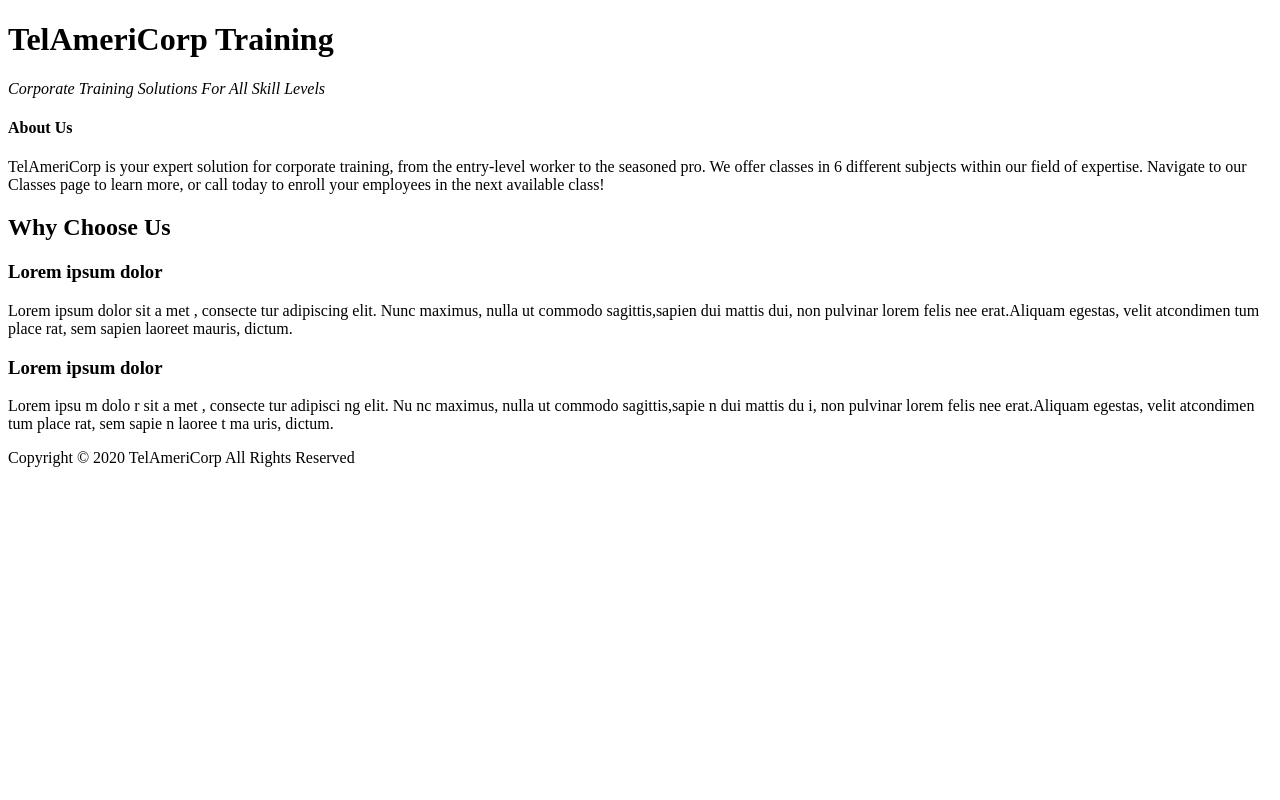
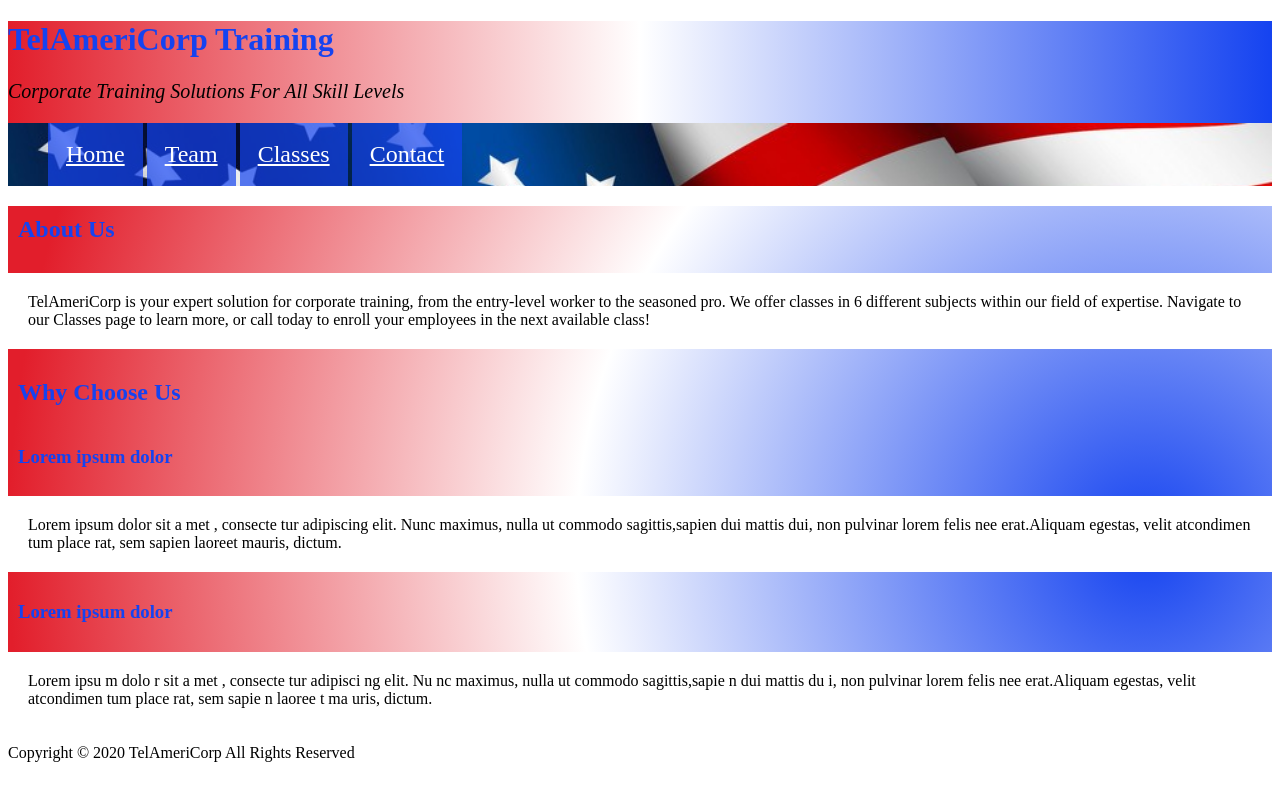
Before and after one commit to SpencerPearson/FED1StudioProject, a plain HTML site: page Fed1StudioProject/index.html in a window 1280 px wide. Drawn offline with Linux system fonts and the light colour scheme.

Commit message:
Added nav bar and us flag background

```diff
--- /dev/null
+++ b/Fed1StudioProject/CSS/style.css
@@ -0,0 +1,45 @@
+body main {
+    background-image: radial-gradient(circle farthest-side at 90% 65%, #1543F0, #ffffff, #e21e2b);
+}
+h1, h2, h3, h4 {
+    font-weight: bold;
+}
+header {
+    background-image: linear-gradient(90deg, #e21e2b, #ffffff, #1543F0);
+}
+header h1{
+    font-weight: bold;
+    color: #1543F0;
+}
+header p{
+    font-size: 20px;
+}
+main h2, h3{
+    color: #1543F0;
+    padding: 10px;
+}
+main p{
+    background-color: #ffffff;
+    padding: 20px;
+}
+nav ul {
+    background-image: url('../images/american-flag-crop.jpg');
+    background-size: cover;
+    background-repeat: no-repeat;
+    border-top: 2px;
+    border-bottom: 2px;
+}
+nav ul li{
+    display: inline-block;
+}
+nav ul li a{
+    padding: 18px;
+    font-size: 24px;
+    display: block;
+    background-color: rgba(21, 67, 240, .7);
+    color: #ffffff;
+}
+nav ul a:hover, a:active, a:focus{
+    color: #1543f0;
+    background-color: rgba(255, 255, 255, .7);
+}
--- a/Fed1StudioProject/index.html
+++ b/Fed1StudioProject/index.html
@@ -2,6 +2,7 @@
 <html>
 <head>
     <meta charset="utf-8" />
+    <link href="CSS/style.css" rel="stylesheet" />
     <title>TelAmeriCorp Training </title>
 </head>
 <body>
@@ -11,9 +12,25 @@
             TelAmeriCorp Training
         </h1>
         <p><em>Corporate Training Solutions For All Skill Levels</em></p>
+        <nav>
+            <ul>
+                <li>
+                    <a href="index.html">Home</a>
+                </li>
+                <li>
+                    <a href="Team.html">Team</a>
+                </li>
+                <li>
+                    <a href="Classes.html">Classes</a>
+                </li>
+                <li>
+                    <a href="Contact.html">Contact</a>
+                </li>
+            </ul>
+        </nav>
     </header>
     <main>
-        <h4> About Us </h4>
+        <h2> About Us </h2>
         <p> TelAmeriCorp is your expert solution for corporate training, from the entry-level worker to the seasoned pro. We offer classes in 6 different subjects within our field of expertise. Navigate to our Classes page to learn more, or call today to enroll your employees in the next available class! </p>
         <h2>Why Choose Us</h2>
         <!-- The text below will be aligned to the right of an image -->
```
Also changed, not shown: Fed1StudioProject/Classes.html (+17 -0 lines), Fed1StudioProject/Contact.html (+17 -0 lines), Fed1StudioProject/Team.html (+17 -0 lines), Fed1StudioProject/images/american-flag-crop.jpg (added), 1 other file.
